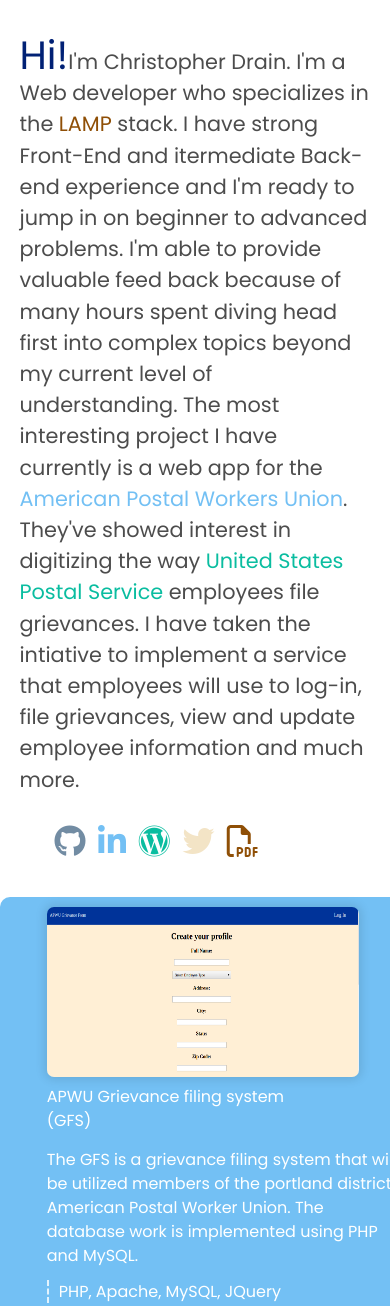
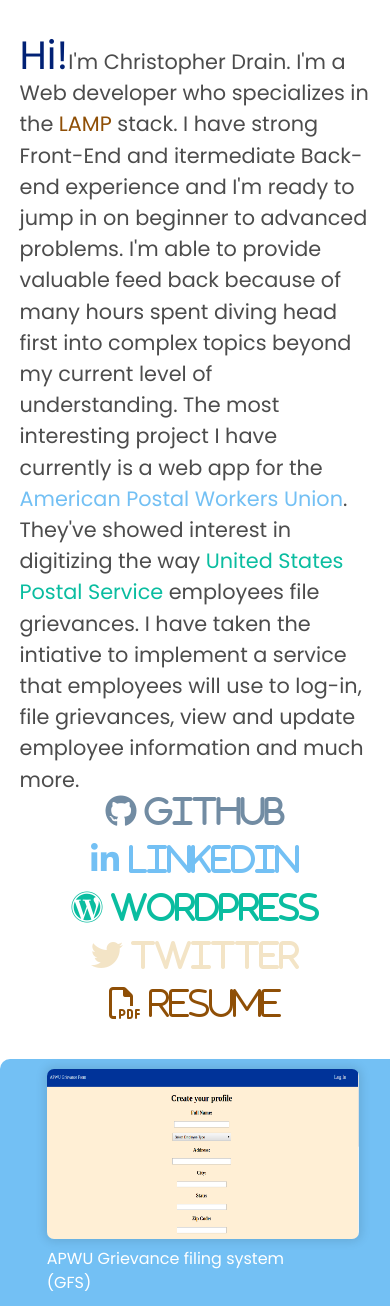
Before and after one commit to Chrislearns/CSS-Portfolio, a plain HTML site: page index.html in a window 390 px wide. Shown: the top 1306 px of the page. Drawn offline with Linux system fonts and the light colour scheme.

Commit message:
color fixes

```diff
--- a/index.html
+++ b/index.html
@@ -19,16 +19,16 @@
 that employees will use to log-in, file grievances, view and update employee information and much more.</h1>
 </section>
 <div class="font-awesome">
-          <a href="https://github.com/Chrislearns"><i class="fa fa-github fa-2x"></i></a>
+          <a href="https://github.com/Chrislearns"><i class="fa fa-github fa-2x"> Github</i></a>
           <a style="padding:.5em" href="https://www.linkedin.com/in/chrislearns">
-            <i class="fa fa-linkedin fa-2x"></i></a>
+            <i class="fa fa-linkedin fa-2x">  LinkedIn</i></a>
           <a href="https://chrislearnscode.wordpress.com/">
-            <i class="fa fa-wordpress fa-2x"></i></a>
+            <i class="fa fa-wordpress fa-2x"> WordPress</i></a>
           <a style="padding:.5em "
            href="https://twitter.com/ChrisLearns">
-            <i class="fa fa-twitter fa-2x"></i></a>
+            <i class="fa fa-twitter fa-2x"> Twitter</i></a>
           <a  href="">
-            <i class="fa fa fa-file-pdf-o fa-2x" aria-hidden="true"></i></a>
+            <i class="fa fa fa-file-pdf-o fa-2x" aria-hidden="true">  Resume</i></a>
               </div>
 </div>
 <div class="projects-div">
--- a/main.css
+++ b/main.css
@@ -62,12 +62,11 @@ margin: 40px 40px;
   margin: 0 auto;
 }
 /*font-awesome styling */
-.font-awesome{
-  display: inline-block;
-  margin-top: 30px;
-  margin-left: 14%;
+.font-awesome {
+    display: block;
+    margin-top: 30px;
+    text-align: center;
 }
-
 .fa-github{
   color: #728CA3;
 }
@@ -146,7 +145,7 @@ margin: 4% 3%;
 /* Second Project Section */
 /* local-weather-project-section*/
 .local-weather-project-section{
-  background: #F3E4C6;
+  background: dimgrey;
   height: 420px;
   float: left;
   width: 40%;
@@ -232,6 +231,15 @@ margin: 4% 3%;
 }
 }
 @media (max-width:620px){
+	.font-awesome{
+		display: block;
+		margin: 0 auto;
+	}
+
+	.fa {
+		display: block !important;
+		text-align: center !important;
+	}
   .about-intro-section {
     text-align: left;
     width: 90%;
```
